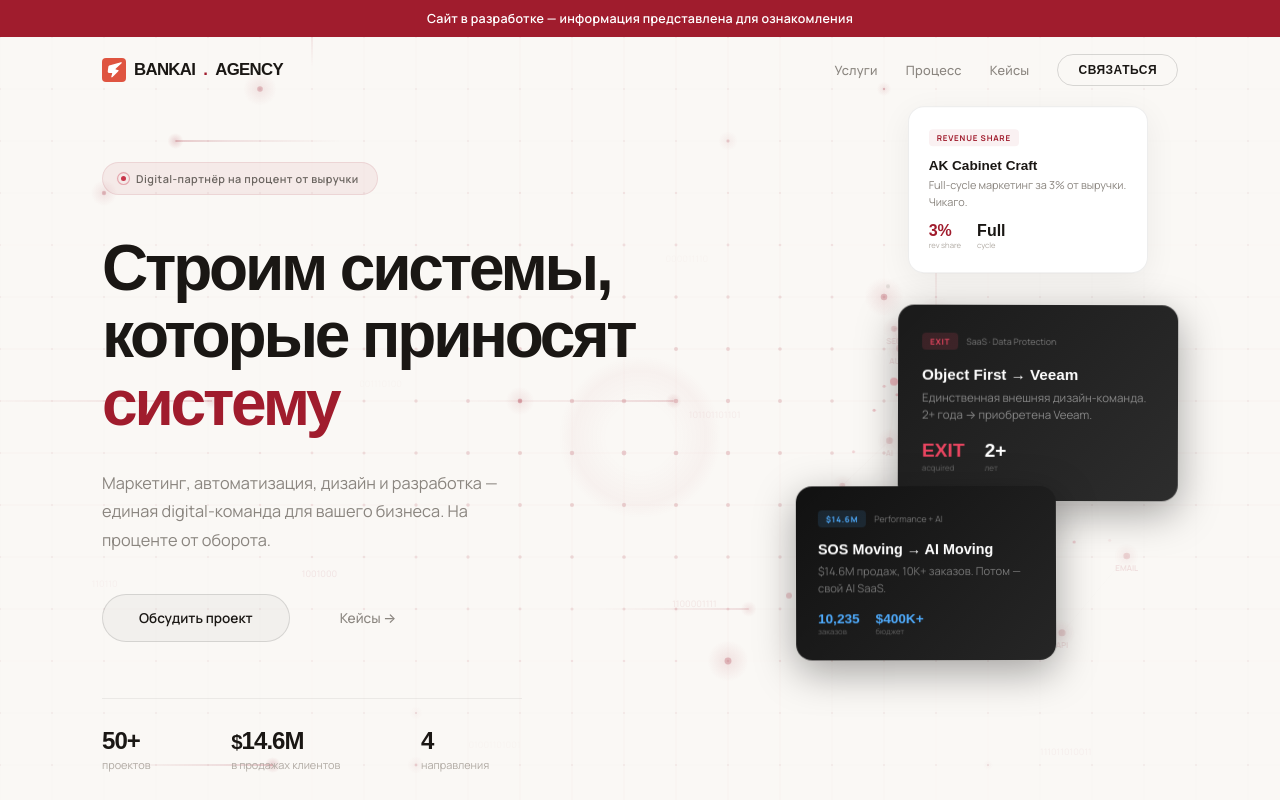
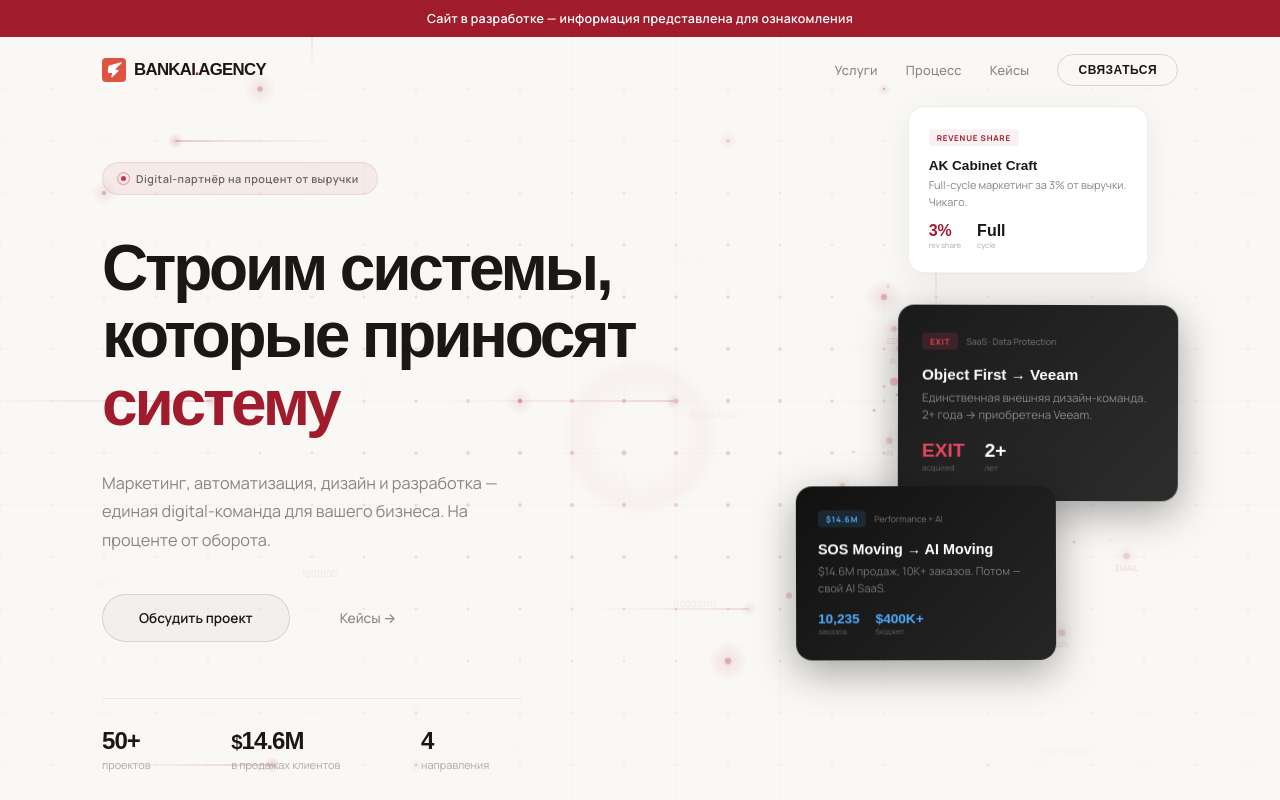
Before and after one commit to agencybankai-hash/bankai.agency, a Next.js app: page / in a window 1280 px wide. Shown: the top 800 px of the page. Built offline with nearby package versions, Linux system fonts and the light colour scheme; a web font is replaced by a local one.

Commit message:
logo: tighten dot spacing in BANKAI.AGENCY text

```diff
--- a/app/page.js
+++ b/app/page.js
@@ -632,7 +632,7 @@
               <rect width="256" height="256" rx="42.6667" fill="#DF5440"/>
               <path d="M87.0069 78.4321L172.234 53.5611L172.234 53.5611C196.129 46.5881 208.077 43.1017 210.843 48.0941C213.609 53.0866 204.317 61.367 185.734 77.9279L153.845 106.347C146.512 112.882 142.846 116.15 143.738 119.537C144.63 122.925 149.443 123.966 159.07 126.049C170.467 128.514 176.165 129.747 177.353 133.831C178.542 137.916 174.405 142.001 166.132 150.173L128.971 186.878C114.297 201.372 106.96 208.619 102.485 206.586C101.963 206.348 101.47 206.048 101.02 205.693C97.1598 202.65 100.234 192.806 106.382 173.118C108.3 166.976 109.259 163.905 107.908 161.695C107.739 161.418 107.546 161.156 107.333 160.912C105.626 158.963 102.409 158.963 95.9739 158.963H91.6315C76.3852 158.963 68.7621 158.963 64.4942 154.069C60.2262 149.174 61.2642 141.622 63.34 126.518L66.7154 101.958C67.9389 93.0553 68.5507 88.604 71.309 85.4061C74.0673 82.2081 78.3805 80.9494 87.0069 78.4321Z" fill="white"/>
             </svg>
-            BANKAI<span style={{ color: V.accent }}>.</span>AGENCY
+            <span>BANKAI<span style={{ color: V.accent, margin: "0 -0.03em" }}>.</span>AGENCY</span>
           </div>
           <div className="nav-links" style={{ display: "flex", alignItems: "center", gap: 28, fontFamily: V.body }}>
             <a href="#services" className="nav-link">Услуги</a>
@@ -1464,7 +1464,7 @@
               <rect width="256" height="256" rx="42.6667" fill="#DF5440"/>
               <path d="M87.0069 78.4321L172.234 53.5611L172.234 53.5611C196.129 46.5881 208.077 43.1017 210.843 48.0941C213.609 53.0866 204.317 61.367 185.734 77.9279L153.845 106.347C146.512 112.882 142.846 116.15 143.738 119.537C144.63 122.925 149.443 123.966 159.07 126.049C170.467 128.514 176.165 129.747 177.353 133.831C178.542 137.916 174.405 142.001 166.132 150.173L128.971 186.878C114.297 201.372 106.96 208.619 102.485 206.586C101.963 206.348 101.47 206.048 101.02 205.693C97.1598 202.65 100.234 192.806 106.382 173.118C108.3 166.976 109.259 163.905 107.908 161.695C107.739 161.418 107.546 161.156 107.333 160.912C105.626 158.963 102.409 158.963 95.9739 158.963H91.6315C76.3852 158.963 68.7621 158.963 64.4942 154.069C60.2262 149.174 61.2642 141.622 63.34 126.518L66.7154 101.958C67.9389 93.0553 68.5507 88.604 71.309 85.4061C74.0673 82.2081 78.3805 80.9494 87.0069 78.4321Z" fill="white"/>
             </svg>
-            BANKAI<span className="footer-dot" style={{ color: V.accent, opacity: 0.5 }}>.</span>AGENCY
+            <span>BANKAI<span className="footer-dot" style={{ color: V.accent, opacity: 0.5, margin: "0 -0.03em" }}>.</span>AGENCY</span>
           </div>
           <div style={{ fontSize: "0.68rem", color: V.muted }}>© 2026</div>
         </div>
```
